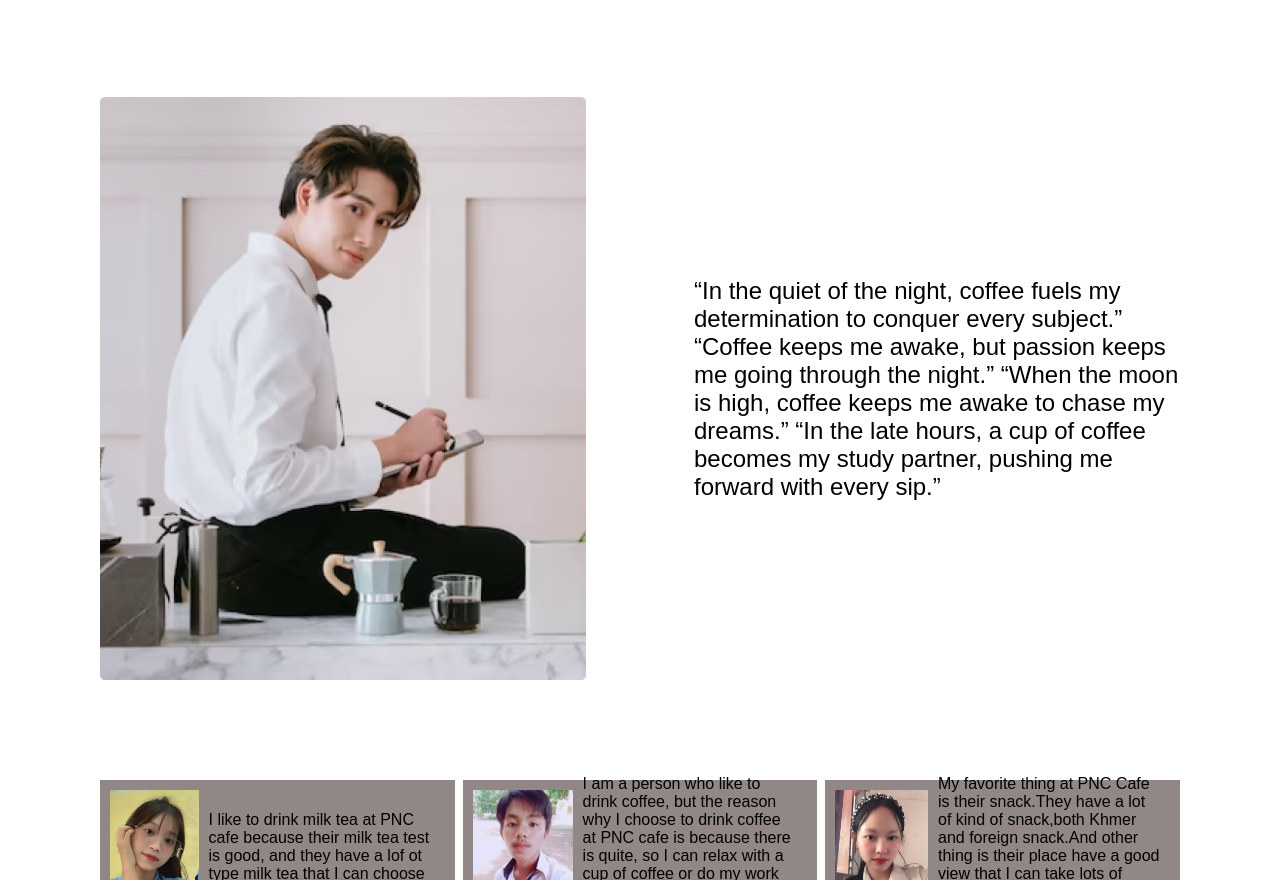
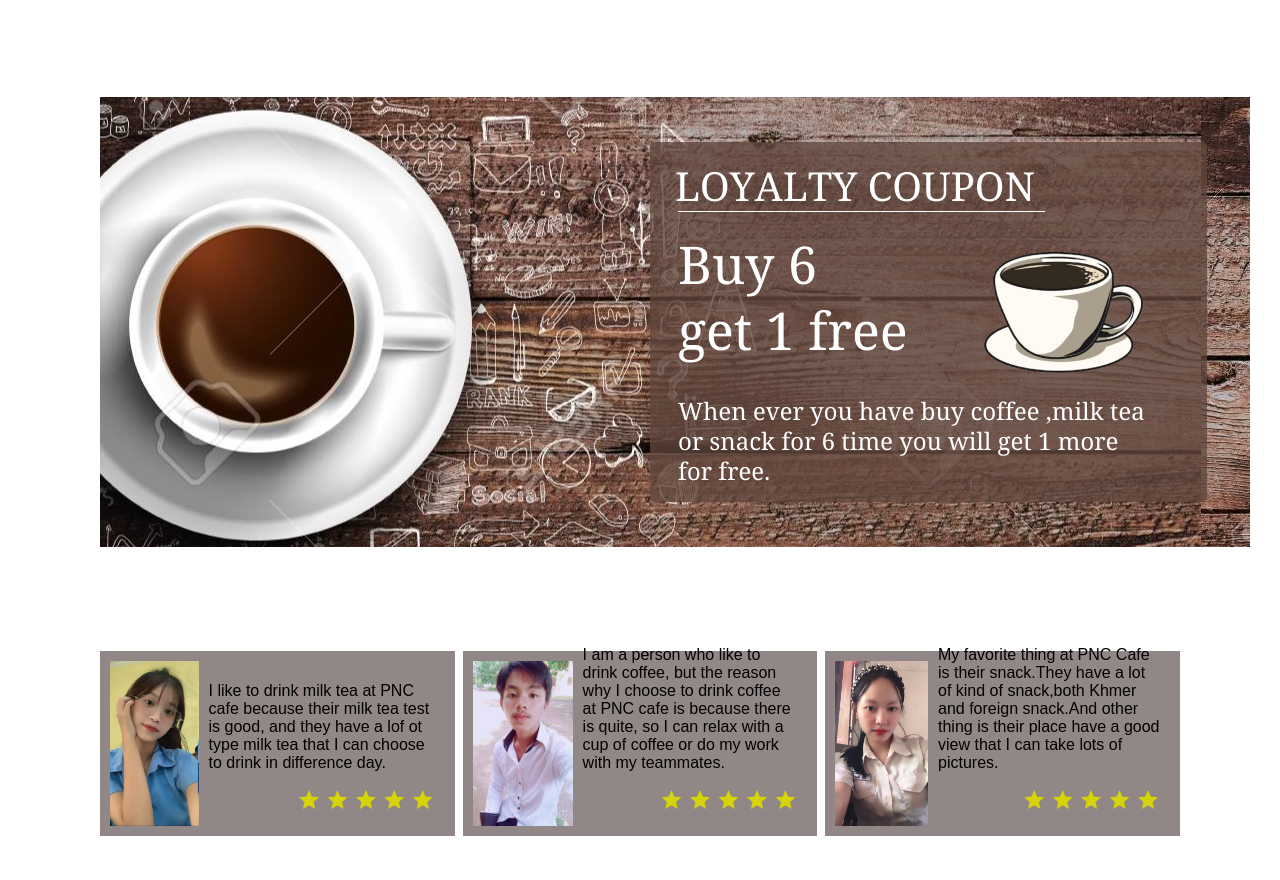
Before and after one commit to Davit-CHOEUN/B7-COFFEE-SHOP, a plain HTML site: page index.html in a window 1280 px wide. Shown: the part 2075-2955 px from the top of the page. Drawn offline with Linux system fonts and the light colour scheme.

Commit message:
#4 create protion template on homepage

```diff
--- a/index.html
+++ b/index.html
@@ -26,7 +26,7 @@
             </div>
             <img class="enviroment" src="image/home/cofee-enviroment.jpg" alt="enviroment">
         </div>
-        <h2 class="product-title">OUR PRODUCT</h2>
+        <h2 class="product-title">BEST SELLER</h2>
         <div class="slide-container">
             <i class="material-icons">chevron_left</i>
             <div class="product-slide">
@@ -45,9 +45,8 @@
             </div>
             <i class="material-icons">navigate_next</i>
         </div>
-        <div class="quote-container">
-            <img class="person" src="image/home/person.png" alt="person">
-            <p class="quote">“In the quiet of the night, coffee fuels my determination to conquer every subject.” “Coffee keeps me awake, but passion keeps me going through the night.” “When the moon is high, coffee keeps me awake to chase my dreams.” “In the late hours, a cup of coffee becomes my study partner, pushing me forward with every sip.”</p>
+        <div class="promotion-container">
+            <img class="promotion" src="image/home/promotion.png" alt="promotion">
         </div>
         <div class="costumer-feedback">
             <div class="custumer1 costumer">
--- a/sass/home.scss
+++ b/sass/home.scss
@@ -86,19 +86,6 @@
         right: -22px;
     }
 }
-.quote-container{
+.promotion-container{
     margin: 100px;
-    display: flex;
-    justify-content: space-between;
-    .person{
-        width: 45%;
-
-    }
-    .quote{
-        display: flex;
-        align-items: center;
-        width: 45%;
-        font-size: 24px;
-
-    }
 }
```
Also changed, not shown: css/contactus.css, css/home.css, css/main.css, css/menu.css, dist/css/contactus.min.css, dist/css/home.min.css, dist/css/main.min.css, dist/css/menu.min.css, image/home/background.png, image/home/promotion.png (added).
